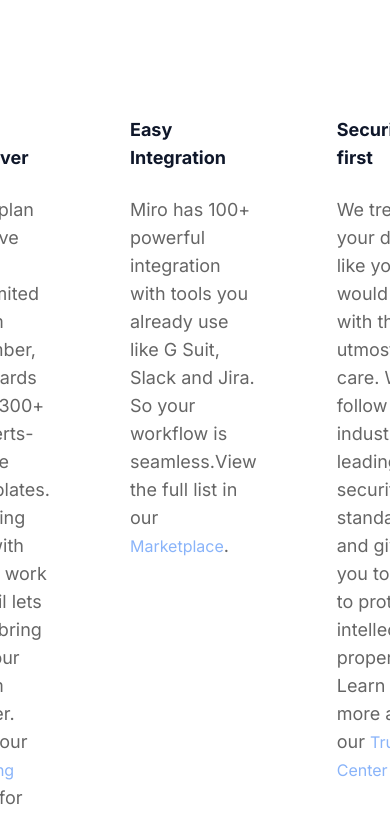
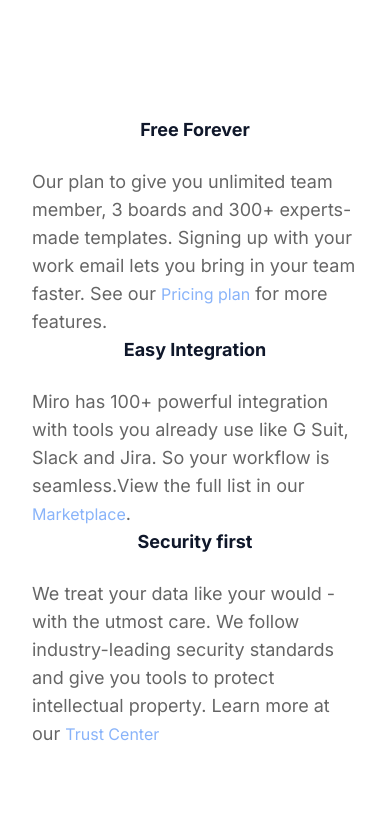
Before and after one commit to rahidt1/miro, a React (Vite) app: page / in a window 390 px wide. Shown: the part 2206-3020 px from the top of the page. Built offline with nearby package versions, Linux system fonts and the light colour scheme.

Commit message:
Implement responsive Feature section.

```diff
--- a/src/components/feature/feature.jsx
+++ b/src/components/feature/feature.jsx
@@ -4,21 +4,21 @@
 
 export function Feature() {
   return (
-    <SectionImage className="flex-col items-center relative">
+    <SectionImage className="relative flex-col items-center">
       <Image
         className="absolute right-1/4 top-[-100px]"
         src={feature}
         size="w-52 h-52"
       />
-      <H1 className="text-center mt-12">
+      <H1 className="mt-12 text-center">
         Collaborate without <span className="block">constraints</span>
       </H1>
-      <div className="flex justify-evenly gap-x-20 mt-16">
+      <div className="mt-16 flex justify-evenly gap-x-20 lg:flex-col ">
         {FEATURETEXT.map((item) => (
           <div key={item.title}>
-            <H2>{item.title}</H2>
+            <H2 className="text-center">{item.title}</H2>
             <P>
-              <Highlighter highlight={item.keypoint}>
+              <Highlighter className="lg:text-center" highlight={item.keypoint}>
                 {item.description}
               </Highlighter>
             </P>
--- a/src/components/utils/Highlighter.jsx
+++ b/src/components/utils/Highlighter.jsx
@@ -1,7 +1,7 @@
 import { Link } from "./index.js";
 
 // Highlight a matching text from the description
-export function Highlighter({ highlight = "", children: text }) {
+export function Highlighter({ highlight = "", children: text, className }) {
   const index = text.toLowerCase().indexOf(highlight.toLowerCase());
 
   if (index >= 0 && highlight.length) {
@@ -12,7 +12,7 @@
     return (
       <highlight-text>
         {beforeHighlight}
-        <Link className="text-blue-500" href="#">
+        <Link className={`text-blue-500 ${className}`} href="#">
           {highlightedPart}
         </Link>
         {afterHighlight}
```
